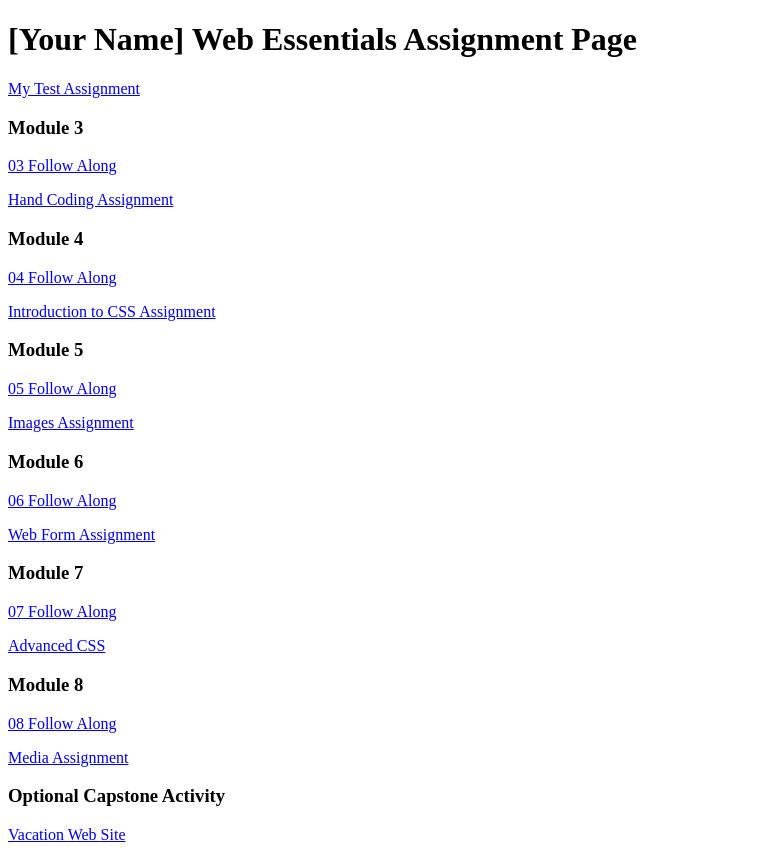
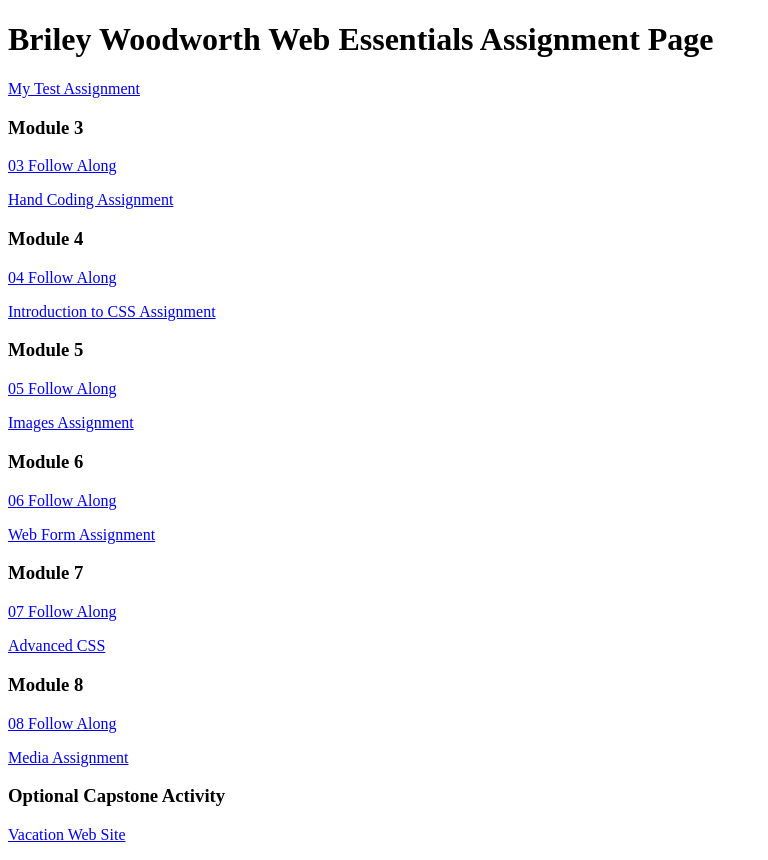
Before and after one commit to BrileyWoodworth/dwdd1600, a plain HTML site: page index.html in a window 1280 px wide. Shown: the whole page, without its empty margins (0-768 px from the left). Drawn offline with Linux system fonts and the light colour scheme.

Commit message:
Added my name

```diff
--- a/index.html
+++ b/index.html
@@ -6,7 +6,7 @@
 		<title>dwdd 1600 assignment list page</title>
 	</head>
 	<body>
-		<h1>[Your Name] Web Essentials Assignment Page</h1>
+		<h1>Briley Woodworth Web Essentials Assignment Page</h1>
 		<p><a href="01test">My Test Assignment</a></p>
 
 		<h3>Module 3</h3>
```
